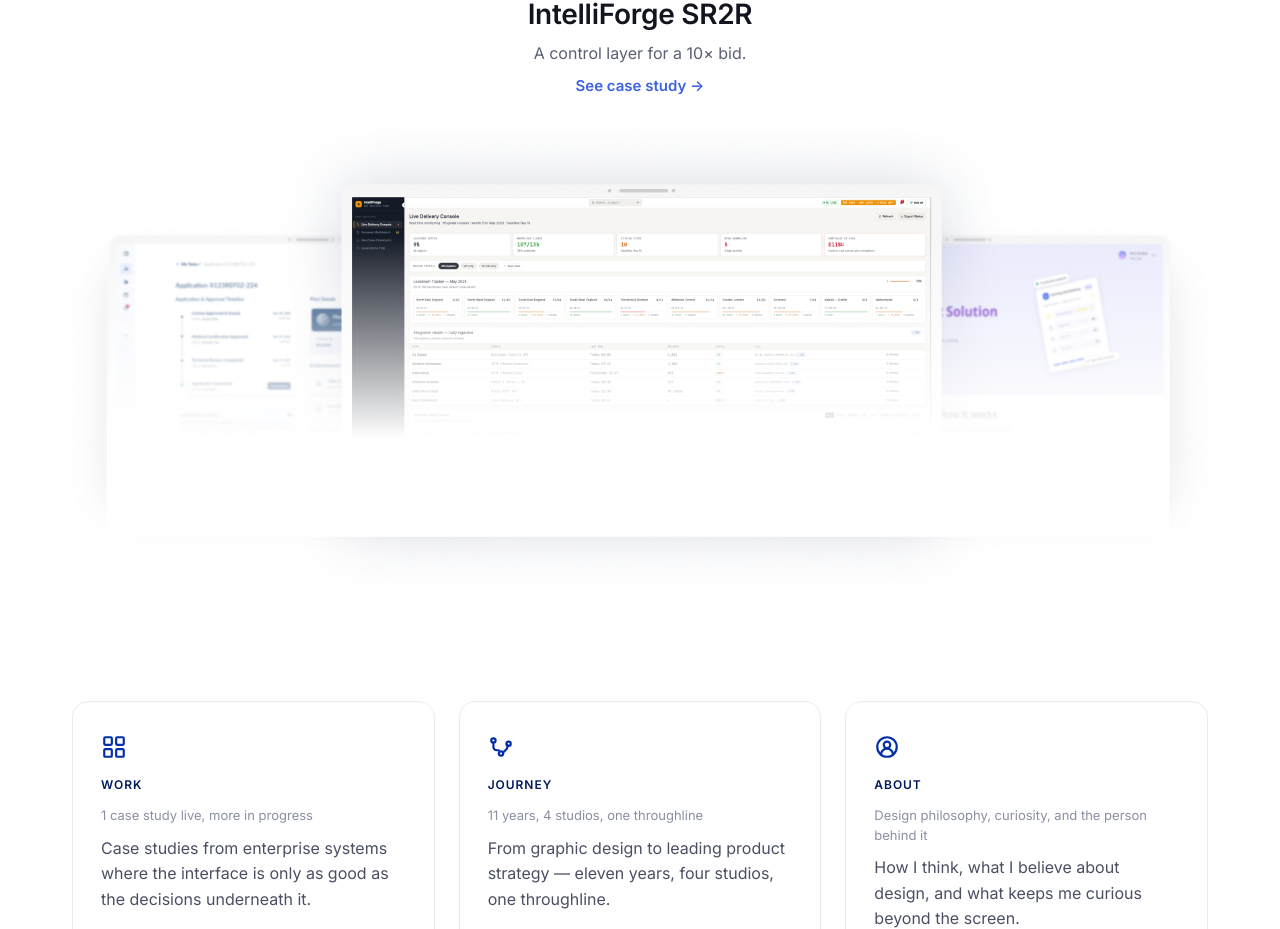
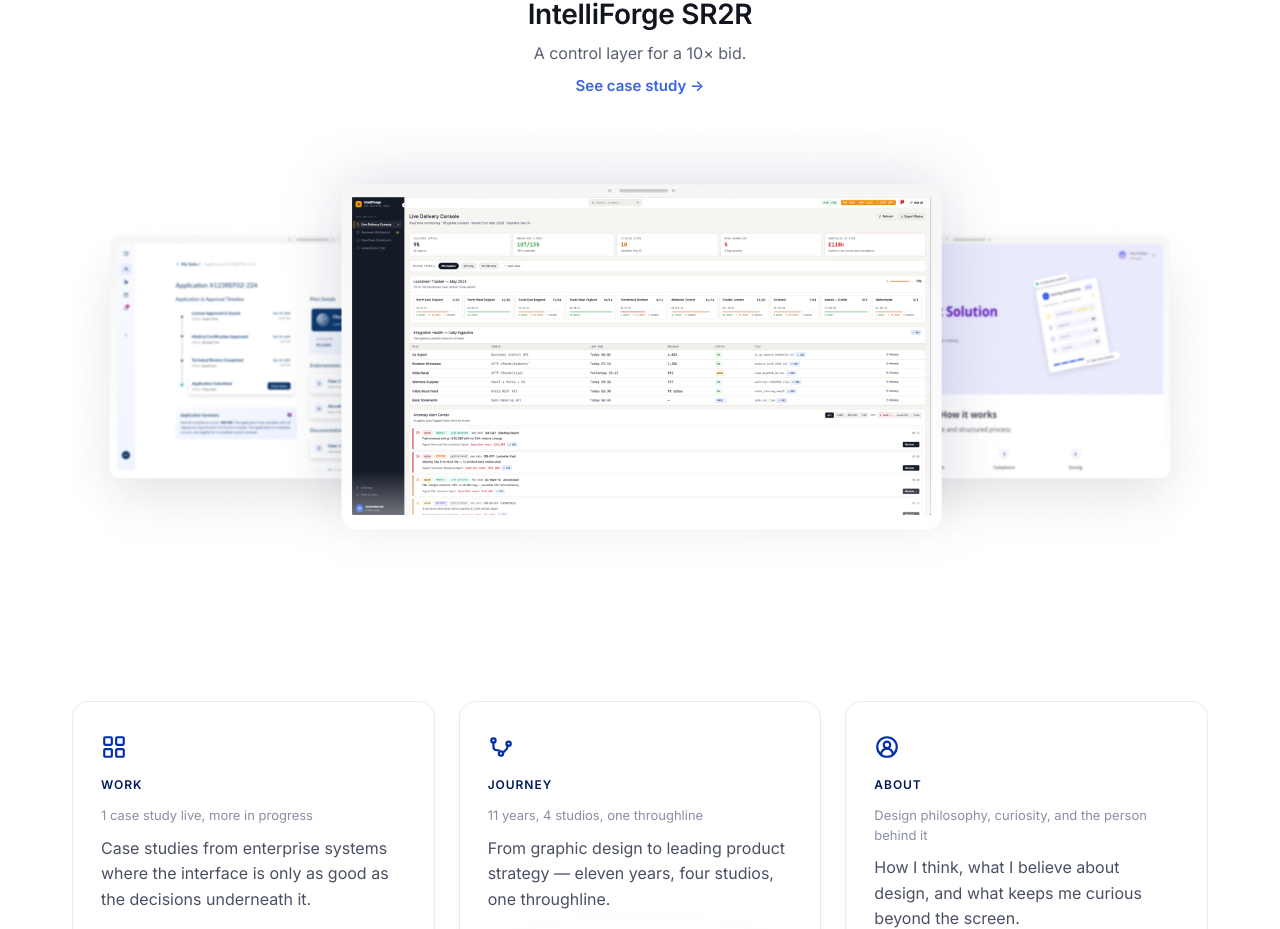
Before and after one commit to nlopeswork-ux/nelson-portfolio, a React (Vite) app: page /#/ in a window 1280 px wide. Shown: the part 838-1767 px from the top of the page. Built offline with nearby package versions, Linux system fonts and the light colour scheme; the HTML template or start-up script is replaced by a standard one.

Commit message:
feat: fade mockup bottom edge with a CSS mask
Add a linear-gradient mask-image on the Featured Work mockup so the
bottom ~25% dissolves into the page background, using the updated
hero.png asset. Controlled in CSS this time instead of relying on
alpha baked into the image file.

```diff
--- a/src/pages/Portfolio.tsx
+++ b/src/pages/Portfolio.tsx
@@ -62,7 +62,17 @@
         </div>
 
         <div style={{ marginTop: 32 }}>
-          <img src={intelliforgeImg} alt="IntelliForge SR2R desktop preview" style={{ width: '100%', height: 'auto', borderRadius: 16 }} />
+          <img
+            src={intelliforgeImg}
+            alt="IntelliForge SR2R desktop preview"
+            style={{
+              width: '100%',
+              height: 'auto',
+              borderRadius: 16,
+              WebkitMaskImage: 'linear-gradient(to bottom, black 75%, transparent 100%)',
+              maskImage: 'linear-gradient(to bottom, black 75%, transparent 100%)',
+            }}
+          />
         </div>
       </div>
 
```
Also changed, not shown: src/imports/hero.png.
